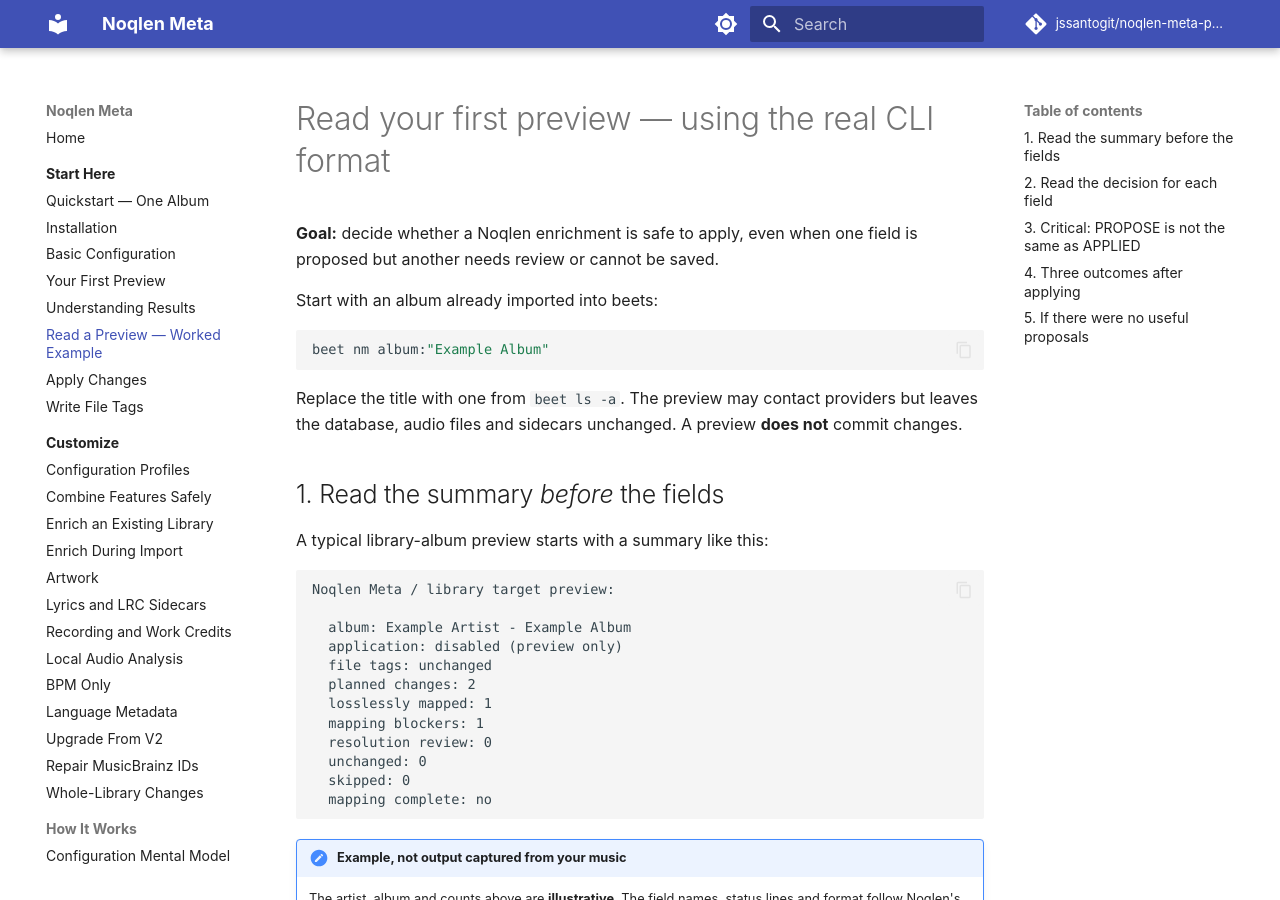
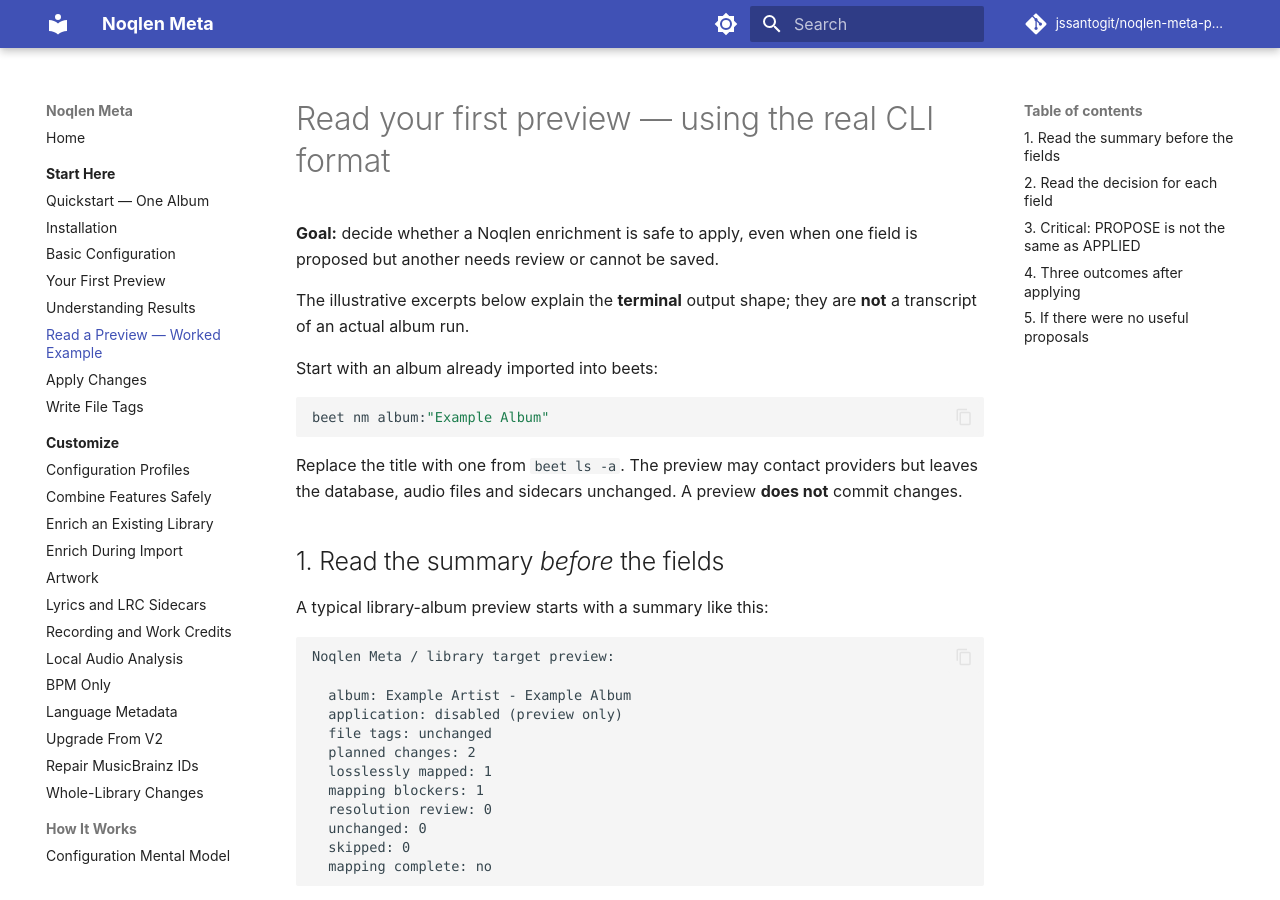
Before and after one commit to jssantogit/noqlen-meta-plugin, an MkDocs documentation site: the page built from site-docs/start-here/reading-preview.md, in a window 1280 px wide and 900 px high. Built offline with MkDocs 1.6.1 and Material for MkDocs 9.7.7, drawn with Linux system fonts in a browser that asks for light colours; comment, search, counter and statistics services are not loaded.

Commit message:
docs: explicitly distinguish illustrative CLI examples from recorded terminal output

```diff
--- a/site-docs/start-here/reading-preview.md
+++ b/site-docs/start-here/reading-preview.md
@@ -2,6 +2,9 @@
 
 **Goal:** decide whether a Noqlen enrichment is safe to apply, even when one
 field is proposed but another needs review or cannot be saved.
+
+The illustrative excerpts below explain the **terminal** output shape; they
+are **not** a transcript of an actual album run.
 
 Start with an album already imported into beets:
 
```
